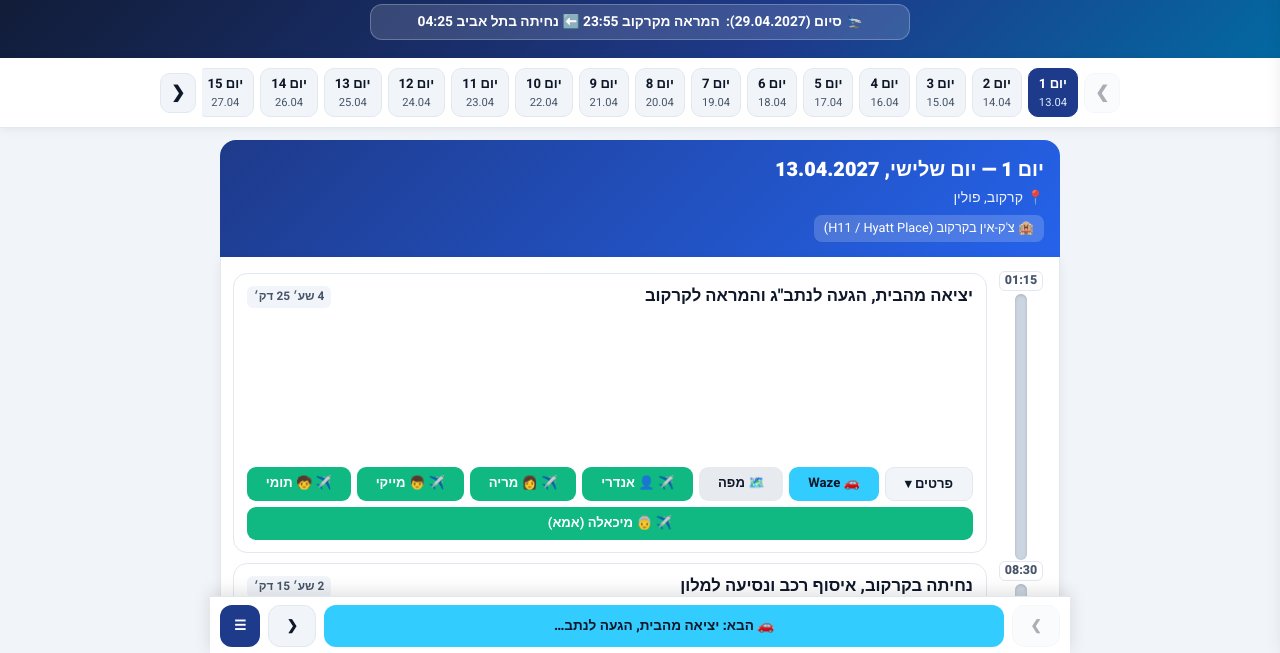
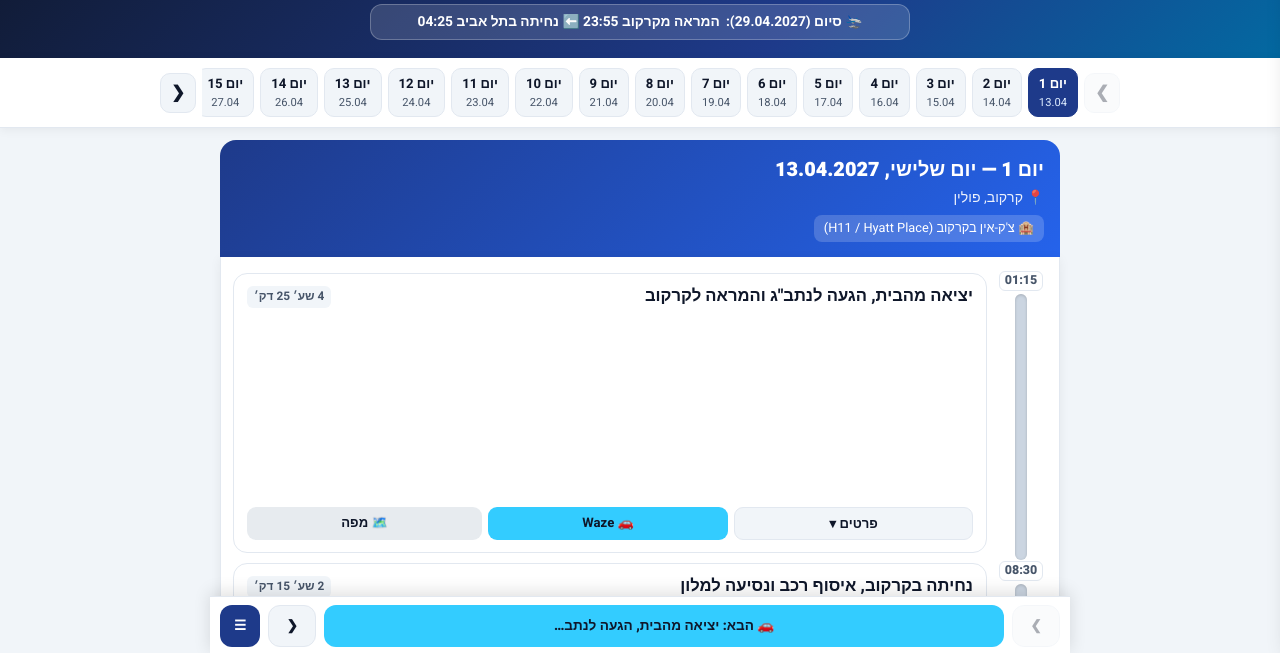
Before and after one commit to AndreiBraunstein/passover-2027-trip, a plain HTML site: page index.html in a window 1280 px wide. Shown: the part 145-798 px from the top of the page. Drawn offline with Linux system fonts and the light colour scheme.

Commit message:
Add files via upload

```diff
--- a/index.html
+++ b/index.html
@@ -784,29 +784,7 @@ const tripDays = [
         "lat": 32.0055,
         "lng": 34.8854,
         "desc": "01:15 יציאה מהבית לכיוון נתב\"ג | 02:40 הגעה לנמל התעופה בן גוריון, בידוק וצ'ק-אין | 05:40 המראה בטיסת אל על לקרקוב.",
-        "hours": "המראה 05:40",
-        "tickets": [
-          {
-            "name": "👤 אנדרי",
-            "url": "https://drive.google.com/file/d/1Gpf3NUAFvDzWUQdB3yH8515YcBZNFOKe/view?usp=sharing"
-          },
-          {
-            "name": "👩 מריה",
-            "url": "https://drive.google.com/file/d/1Gpf3NUAFvDzWUQdB3yH8515YcBZNFOKe/view?usp=sharing"
-          },
-          {
-            "name": "👦 מייקי",
-            "url": "https://drive.google.com/file/d/1Gm2DkMHyHaVWCIBFGAXZEUeX5DSpsILb/view?usp=sharing"
-          },
-          {
-            "name": "🧒 תומי",
-            "url": "https://drive.google.com/file/d/15QTgneXvP9_KCG4qn9v8zE5MfCCaRDEw/view?usp=sharing"
-          },
-          {
-            "name": "👵 מיכאלה (אמא)",
-            "url": "https://drive.google.com/file/d/1UfFUd6R39ArVRIGFxYVteEceCuFDg0dG/view?usp=sharing"
-          }
-        ]
+        "hours": "המראה 05:40"
       },
       {
         "time": "08:30 – 10:45",
@@ -1902,29 +1880,7 @@ const tripDays = [
         "lat": 50.0777,
         "lng": 19.7848,
         "desc": "מעמיסים את הוואן, נוסעים כ-35 דקות לשדה התעופה של קרקוב, מחזירים את הרכב השכור ונכנסים לבידוק של אל על לקראת ההמראה ב-23:55 (נחיתה בנתב\"ג ב-04:25). טיסה נעימה!",
-        "hours": "המראה 23:55",
-        "tickets": [
-          {
-            "name": "👤 אנדרי",
-            "url": "https://drive.google.com/file/d/1Gpf3NUAFvDzWUQdB3yH8515YcBZNFOKe/view?usp=sharing"
-          },
-          {
-            "name": "👩 מריה",
-            "url": "https://drive.google.com/file/d/1Gpf3NUAFvDzWUQdB3yH8515YcBZNFOKe/view?usp=sharing"
-          },
-          {
-            "name": "👦 מייקי",
-            "url": "https://drive.google.com/file/d/1Gm2DkMHyHaVWCIBFGAXZEUeX5DSpsILb/view?usp=sharing"
-          },
-          {
-            "name": "🧒 תומי",
-            "url": "https://drive.google.com/file/d/15QTgneXvP9_KCG4qn9v8zE5MfCCaRDEw/view?usp=sharing"
-          },
-          {
-            "name": "👵 מיכאלה (אמא)",
-            "url": "https://drive.google.com/file/d/1UfFUd6R39ArVRIGFxYVteEceCuFDg0dG/view?usp=sharing"
-          }
-        ]
+        "hours": "המראה 23:55"
       }
     ]
   }
```
